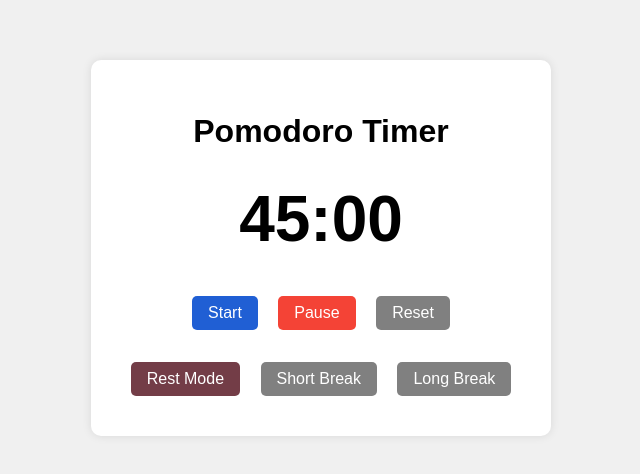
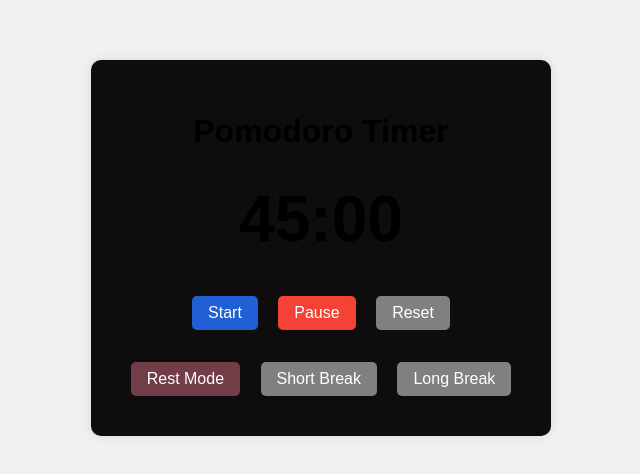
Before and after one commit to BetterPlacesLibrary/BYOA-Pomodoro, a plain HTML site: page index.html in a window 1280 px wide. Shown: the part 152-626 px from the top of the page, without its empty margins (319-959 px from the left). Drawn offline with Linux system fonts and the light colour scheme.

Commit message:
changed container colour

```diff
--- a/styles.css
+++ b/styles.css
@@ -10,7 +10,7 @@ body {
 
 .container {
     text-align: center;
-    background-color: white;
+    background-color: rgb(14, 12, 12);
     padding: 2rem;
     border-radius: 10px;
     box-shadow: 0 0 10px rgba(0, 0, 0, 0.1);
```
